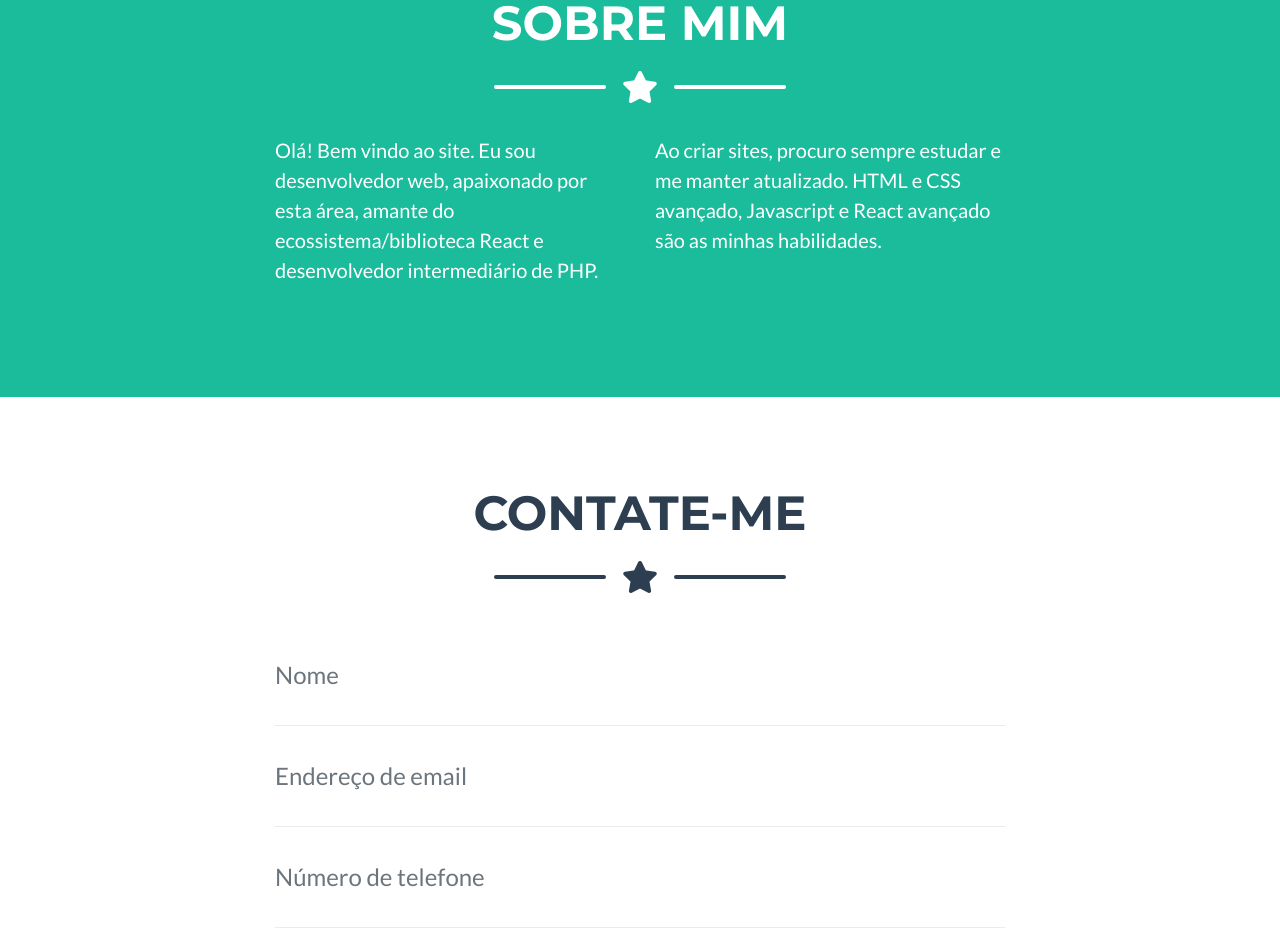
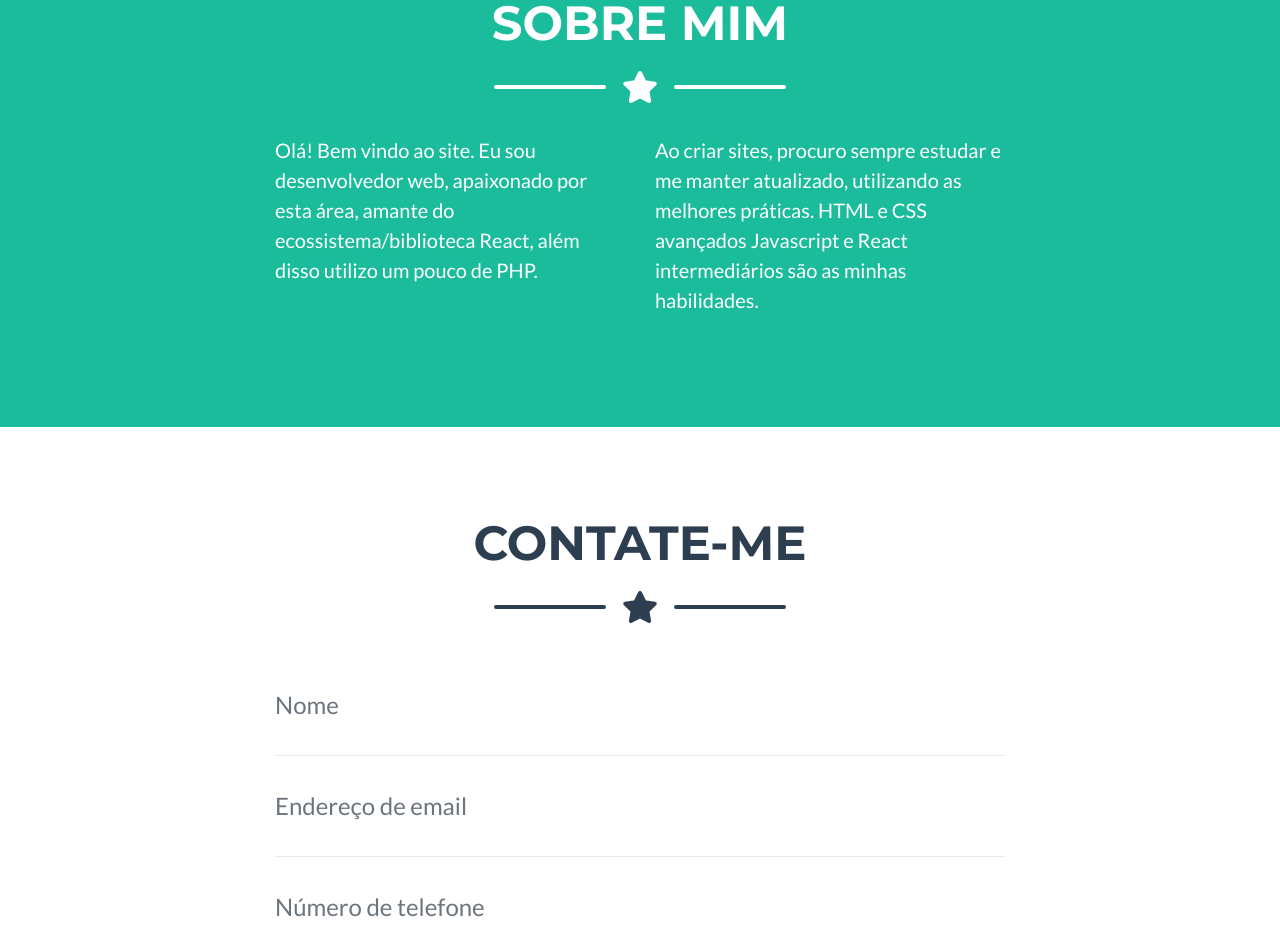
Before and after one commit to EdmilsonFerreiraF/portfolio, a plain HTML site: page index.html in a window 1280 px wide. Shown: the part 1839-2774 px from the top of the page. Drawn offline with Linux system fonts and the light colour scheme.

Commit message:
Update index.html

```diff
--- a/index.html
+++ b/index.html
@@ -188,10 +188,10 @@
       <!-- About Section Content -->
       <div class="row">
         <div class="col-lg-4 ml-auto">
-          <p class="lead">Olá! Bem vindo ao site. Eu sou desenvolvedor web, apaixonado por esta área, amante do ecossistema/biblioteca React e desenvolvedor intermediário de PHP.</p>
+          <p class="lead">Olá! Bem vindo ao site. Eu sou desenvolvedor web, apaixonado por esta área, amante do ecossistema/biblioteca React, além disso utilizo um pouco de PHP.</p>
         </div>
         <div class="col-lg-4 mr-auto">
-          <p class="lead">Ao criar sites, procuro sempre estudar e me manter atualizado. HTML e CSS avançado, Javascript e React avançado são as minhas habilidades.</p>
+          <p class="lead">Ao criar sites, procuro sempre estudar e me manter atualizado, utilizando as melhores práticas. HTML e CSS avançados Javascript e React intermediários são as minhas habilidades.</p>
         </div>
       </div>
 
```
